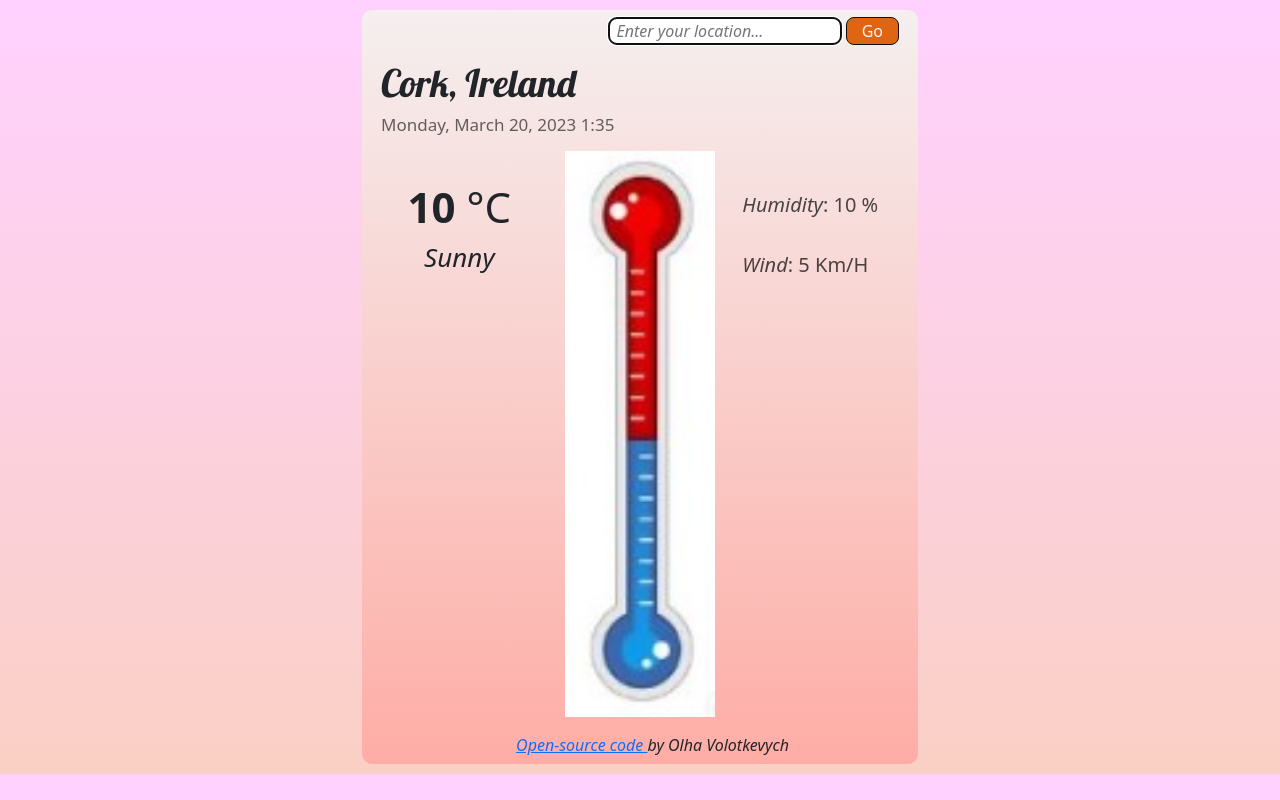
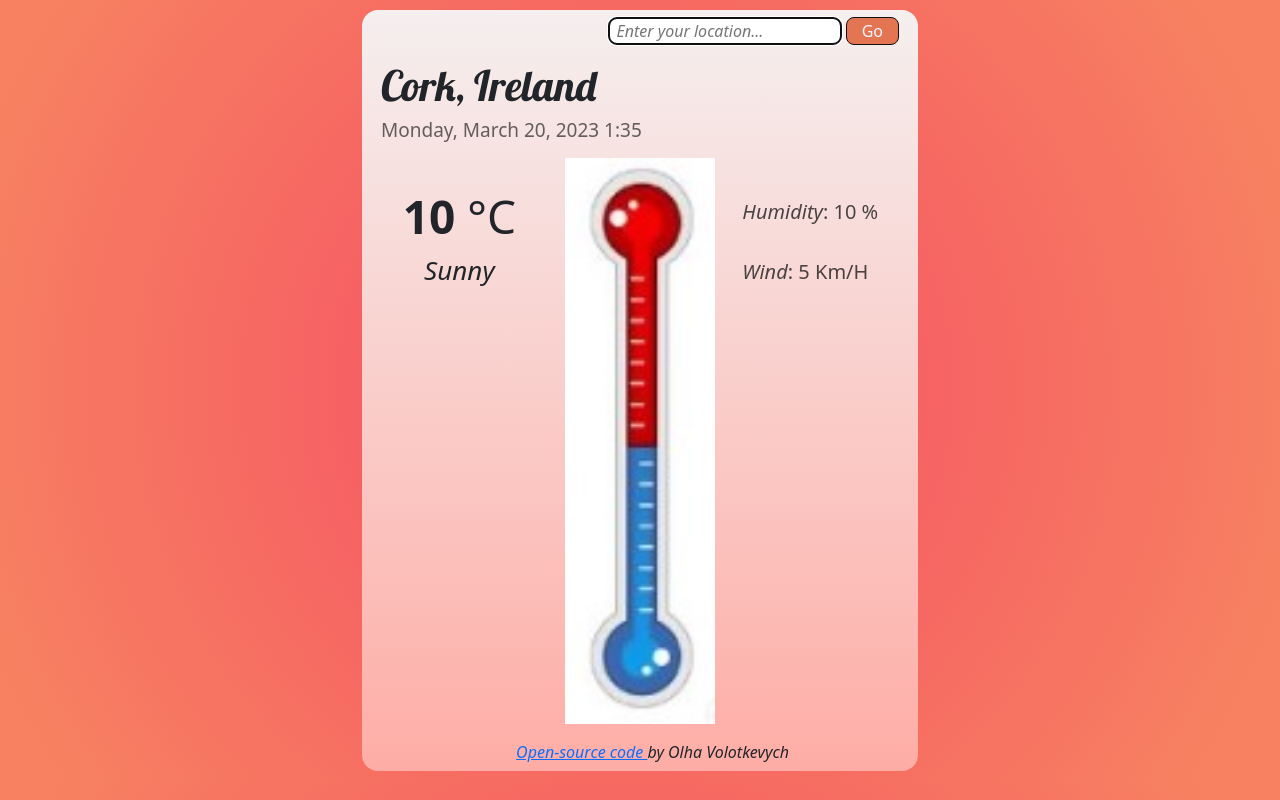
Before and after one commit to vhelgesan/weather-project, a plain HTML site: page index.html in a window 1280 px wide. Drawn offline with nearby package versions, Linux system fonts and the light colour scheme; no server answers.

Commit message:
Finished

```diff
--- a/style.css
+++ b/style.css
@@ -1,6 +1,10 @@
 body {
   margin: auto;
-  background: linear-gradient(to top, #fad0c4 0%, #ffd1ff 100%);
+  background: radial-gradient(
+    circle at 49% 49.5%,
+    rgb(245, 76, 100) 0%,
+    rgb(247, 129, 97) 90%
+  );
 
   max-width: 45%;
   background-size: auto;
@@ -12,7 +16,7 @@ body {
 }
 .page {
   background: linear-gradient(to top, #feada6 0%, #f5efef 100%);
-  border-radius: 10px;
+  border-radius: 16px;
   margin: 10px;
   padding: 7px;
 }
@@ -34,7 +38,7 @@ button {
   padding: 1px 15px 1px 15px;
   border-radius: 8px;
   border: 1.5px solid rgb(17, 14, 12);
-  background-color: rgb(223, 101, 19);
+  background-color: rgb(228, 117, 83);
   color: aliceblue;
 }
 
@@ -46,11 +50,11 @@ p {
 
 h1 {
   text-align: left;
-  font-size: 38px;
+  font-size: 42px;
   font-family: "Lobster", cursive;
 }
 h2 {
-  font-size: 17px;
+  font-size: 19px;
   text-align: left;
   color: rgba(0, 0, 0, 0.598);
 }
@@ -78,6 +82,6 @@ footer {
   font-style: italic;
 }
 .weatherDegree {
-  font-size: 42px;
+  font-size: 46px;
   text-align: center;
 }
```
